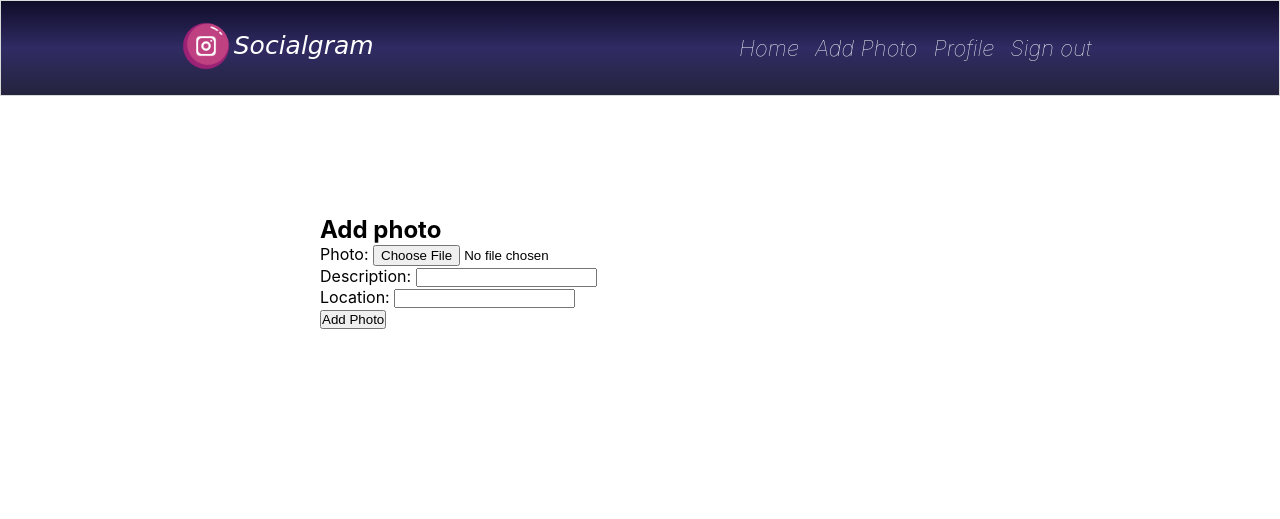
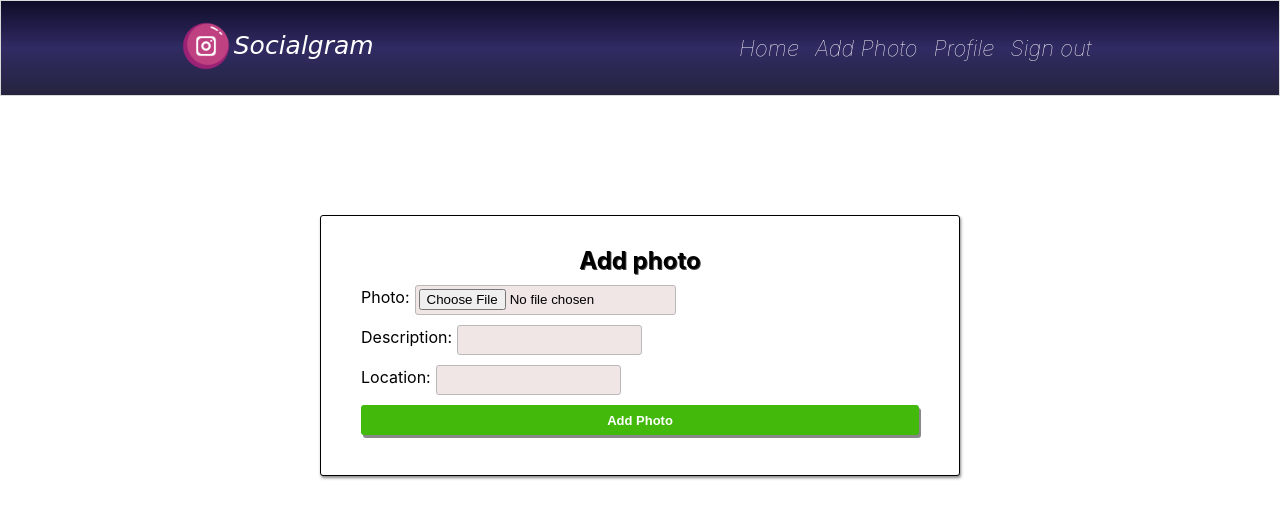
Before and after one commit to dilyaniliev7/djangoweb, a Django app: page /photos/add/ in a window 1280 px wide. Shown: the top 519 px of the page. Run offline with Django 4.2, Linux system fonts and the light colour scheme; the visitor is signed in with stand-in values (Sample User, id 1).

Commit message:
fixed Add photo form

```diff
--- a/static/css/base.css
+++ b/static/css/base.css
@@ -276,3 +276,102 @@ body > main > div {
 /*.comment-container a {*/
 /*  cursor: pointer;*/
 /*}*/
+body > main > div > h2 {
+	text-align: center;
+	margin-top: -10px;
+	text-shadow: 1px 1px rgb(65, 63, 63);
+}
+.edit-photo p {
+	display: flex;
+}
+.edit-delete {
+	display: block;
+	background-color: rgb(255, 255, 255);
+	border: 1px solid rgb(156, 152, 152);
+	padding: 40px;
+	margin-bottom: 15px;
+	border-radius: 3px;
+	border: 1px solid;
+	box-shadow: 1px 2px 3px #888888;
+}
+
+.edit-delete h2 {
+	text-align: center;
+	margin-top: -10px;
+	text-shadow: 1px 1px rgb(65, 63, 63);
+}
+
+.edit-delete label {
+	display: none;
+}
+
+.edit-delete input, select {
+	background-color: rgb(240, 230, 230);
+	border: 0.1px solid rgb(186, 184, 184);
+	border-radius: 3px;
+	height: 30px;
+	padding-left: 2px;
+	margin-top: 10px;
+}
+
+.edit-delete button {
+	color: white;
+	font-weight: bold;
+	font-size: 13px;
+	border: none;
+	width: 100%;
+	border-radius: 3px;
+	margin-top: 10px;
+	height: 30px;
+    box-shadow: 2px 3px #888888;
+    cursor: pointer;
+}
+
+.edit-delete textarea {
+	position: relative !important;
+}
+
+.edit-delete a {
+	color: white;
+}
+.edit-photo label {
+	display: initial !important;
+	margin-top: 12px;
+	margin-right: 5px;
+	white-space: nowrap;
+}
+
+.edit-photo textarea {
+	background-color: rgb(240, 230, 230);
+	border: 0.1px solid rgb(186, 184, 184);
+	border-radius: 3px;
+	height: 30px;
+	width: 77.7%;
+	margin-left: -30px;
+	padding-left: 2px;
+	margin-top: 10px;
+}
+
+.edit-photo input {
+	padding: 3px;
+}
+
+.edit-photo p {
+	display: flex;
+}
+
+.delete-btn {
+	background-color: rgb(255, 0, 0);
+}
+
+.edit-btn {
+	background-color: rgb(0, 102, 255);
+}
+
+.add-btn {
+	background-color: rgb(67, 185, 12);
+}
+
+.edit-delete button:hover {
+    box-shadow: none;
+}
```
